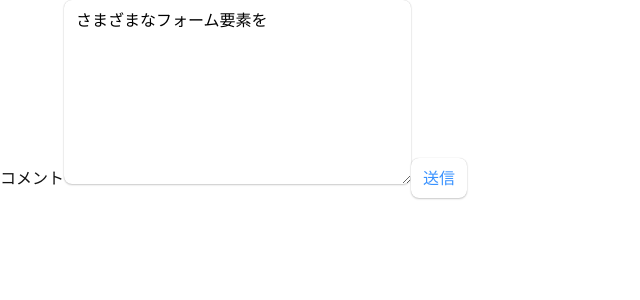
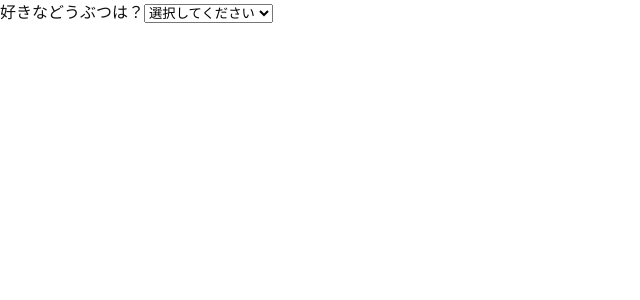
Before and after one commit to MofuMofu2/react-sandbox, a React (Create React App) app: page / in a window 1280 px wide. Shown: the top 300 px of the page, without its empty margins (0-640 px from the left). Built offline with nearby package versions, Linux system fonts and the light colour scheme.

Commit message:
feature: #52 ドロップダウンが描画できるようになった

```diff
--- a/src/component/Form/AnimalOptions.tsx
+++ b/src/component/Form/AnimalOptions.tsx
@@ -1,6 +1,6 @@
 import React from "react";
 import { Animal } from "./animal";
 
-export default function AnimalOptions(props: Animal) {
-  return <option value={props.value}>{props.name}</option>;
+export default function AnimalOptions({ name, value }: Animal) {
+  return <option value={value}>{name}</option>;
 }
--- a/src/component/Form/FormSelect.tsx
+++ b/src/component/Form/FormSelect.tsx
@@ -1,4 +1,6 @@
 import React, { useState } from "react";
+import { animals } from "./animal";
+import AnimalOptions from "./AnimalOptions";
 
 export default function FormSelect() {
   const [form, setForm] = useState({
@@ -8,7 +10,15 @@ export default function FormSelect() {
   return (
     <form>
       <label htmlFor="animal">好きなどうぶつは？</label>
-      <select id="animal" name="animal"></select>
+      <select id="animal" name="animal">
+        {animals.map((animal) => (
+          <AnimalOptions
+            name={animal.name}
+            value={animal.value}
+            key={animal.value}
+          />
+        ))}
+      </select>
     </form>
   );
 }
--- a/src/index.tsx
+++ b/src/index.tsx
@@ -2,7 +2,7 @@ import React from "react";
 import ReactDOM from "react-dom/client";
 import "./index.css";
 import reportWebVitals from "./reportWebVitals";
-import FormTextarea from "./component/Form/FormTextarea";
+import FormSelect from "./component/Form/FormSelect";
 
 if (process.env.NODE_ENV === "development") {
   void import("./mocks/browser").then(({ worker }) => {
@@ -14,7 +14,7 @@ const root = ReactDOM.createRoot(
   document.getElementById("root") as HTMLElement
 );
 
-root.render(<FormTextarea />);
+root.render(<FormSelect />);
 
 // If you want to start measuring performance in your app, pass a function
 // to log results (for example: reportWebVitals(console.log))
```
